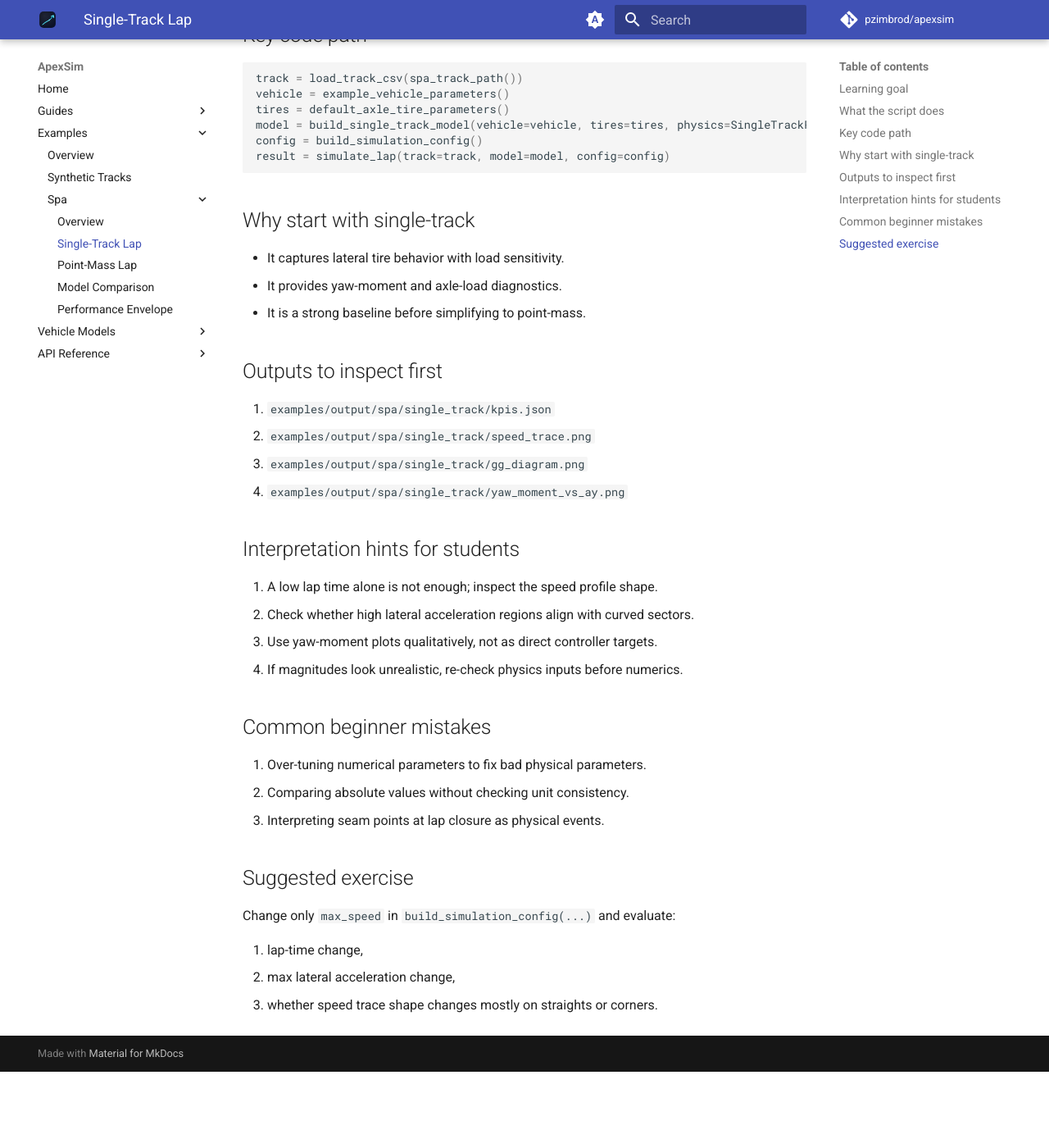
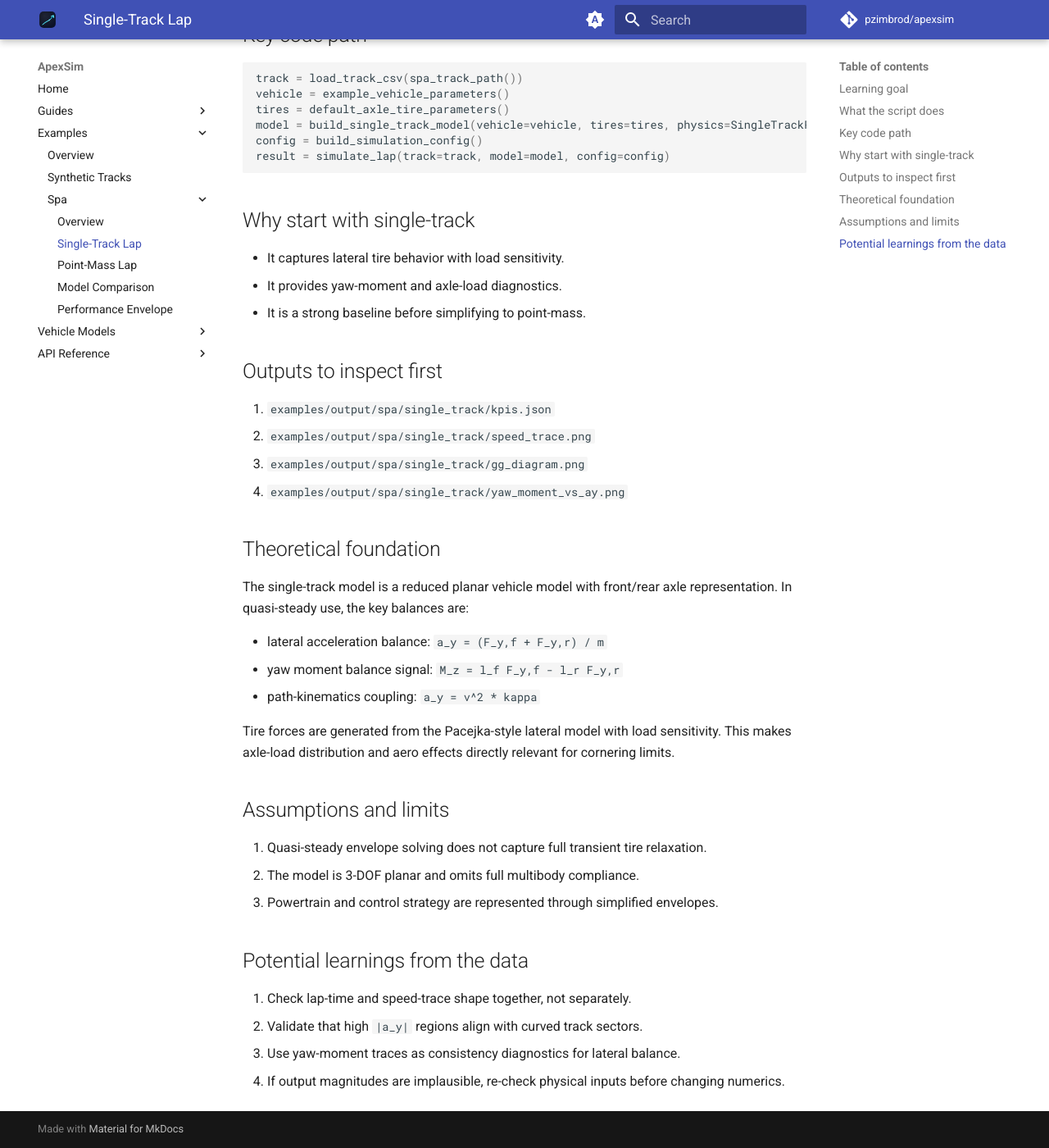
Before and after one commit to pzimbrod/apexsim, an MkDocs documentation site: the page built from docs/examples/spa/single_track_lap.md, in a window 1280 px wide and 1400 px high, scrolled down 580 px. Shown: the whole window at 82% size. Built offline with MkDocs 1.6.1 and Material for MkDocs 9.7.7, drawn with Linux system fonts in a browser that asks for light colours; comment, search, counter and statistics services are not loaded; the version menu is left out; before the commit the page ends 1887 px from its top, so only the background shows below that.

```diff
--- a/docs/examples/spa/single_track_lap.md
+++ b/docs/examples/spa/single_track_lap.md
@@ -38,23 +38,31 @@ result = simulate_lap(track=track, model=model, config=config)
 3. `examples/output/spa/single_track/gg_diagram.png`
 4. `examples/output/spa/single_track/yaw_moment_vs_ay.png`
 
-## Interpretation hints for students
+## Theoretical foundation
 
-1. A low lap time alone is not enough; inspect the speed profile shape.
-2. Check whether high lateral acceleration regions align with curved sectors.
-3. Use yaw-moment plots qualitatively, not as direct controller targets.
-4. If magnitudes look unrealistic, re-check physics inputs before numerics.
+The single-track model is a reduced planar vehicle model with front/rear axle
+representation. In quasi-steady use, the key balances are:
 
-## Common beginner mistakes
+- lateral acceleration balance:
+  `a_y = (F_y,f + F_y,r) / m`
+- yaw moment balance signal:
+  `M_z = l_f F_y,f - l_r F_y,r`
+- path-kinematics coupling:
+  `a_y = v^2 * kappa`
 
-1. Over-tuning numerical parameters to fix bad physical parameters.
-2. Comparing absolute values without checking unit consistency.
-3. Interpreting seam points at lap closure as physical events.
+Tire forces are generated from the Pacejka-style lateral model with load
+sensitivity. This makes axle-load distribution and aero effects directly
+relevant for cornering limits.
 
-## Suggested exercise
+## Assumptions and limits
 
-Change only `max_speed` in `build_simulation_config(...)` and evaluate:
+1. Quasi-steady envelope solving does not capture full transient tire relaxation.
+2. The model is 3-DOF planar and omits full multibody compliance.
+3. Powertrain and control strategy are represented through simplified envelopes.
 
-1. lap-time change,
-2. max lateral acceleration change,
-3. whether speed trace shape changes mostly on straights or corners.
+## Potential learnings from the data
+
+1. Check lap-time and speed-trace shape together, not separately.
+2. Validate that high `|a_y|` regions align with curved track sectors.
+3. Use yaw-moment traces as consistency diagnostics for lateral balance.
+4. If output magnitudes are implausible, re-check physical inputs before changing numerics.
```
Also changed, not shown: docs/examples/spa/index.md (+21 -8 lines), docs/examples/spa/model_comparison.md (+17 -15 lines), docs/examples/spa/performance_envelope.md (+15 -13 lines), docs/examples/spa/point_mass_lap.md (+21 -10 lines).
